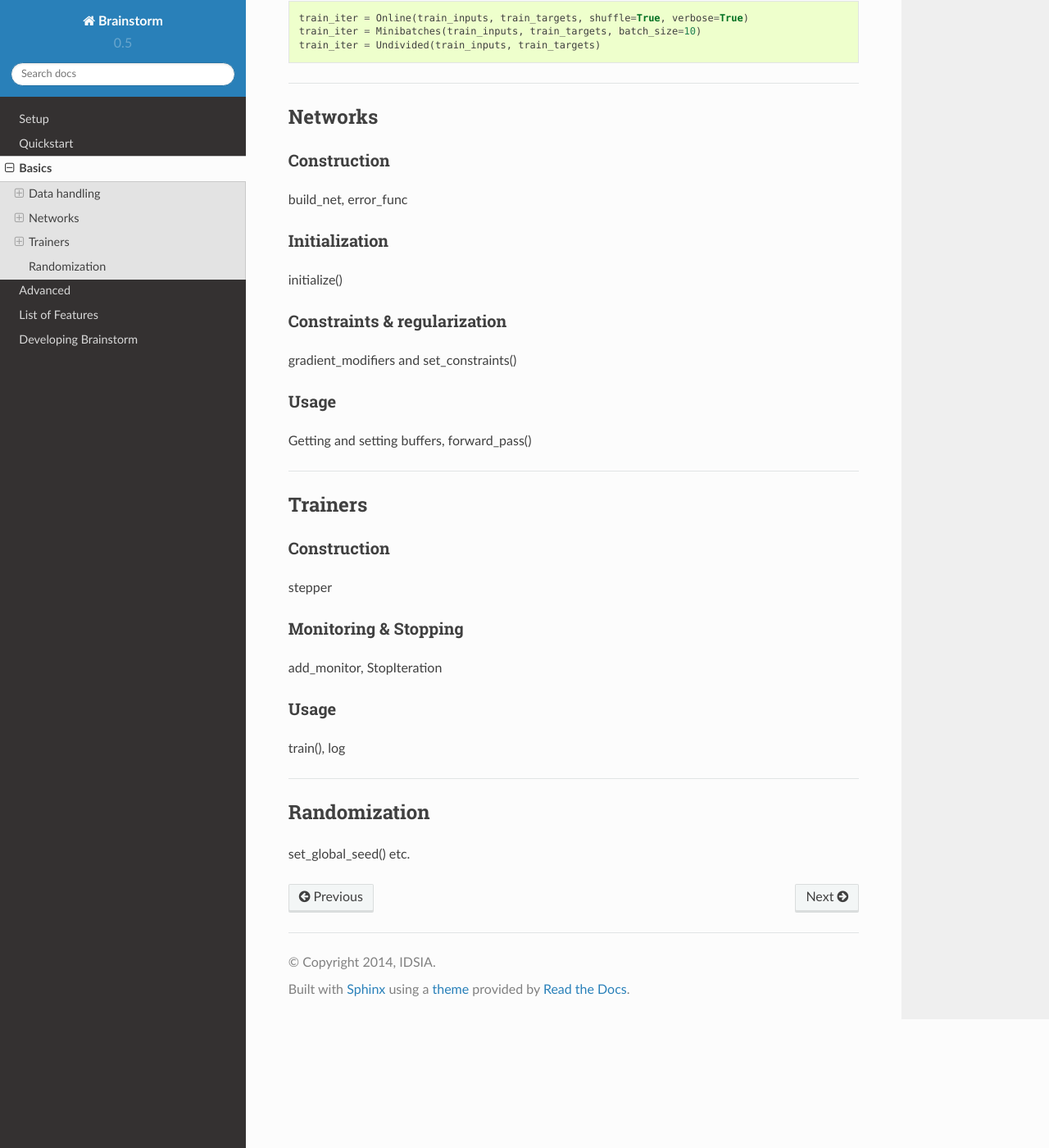
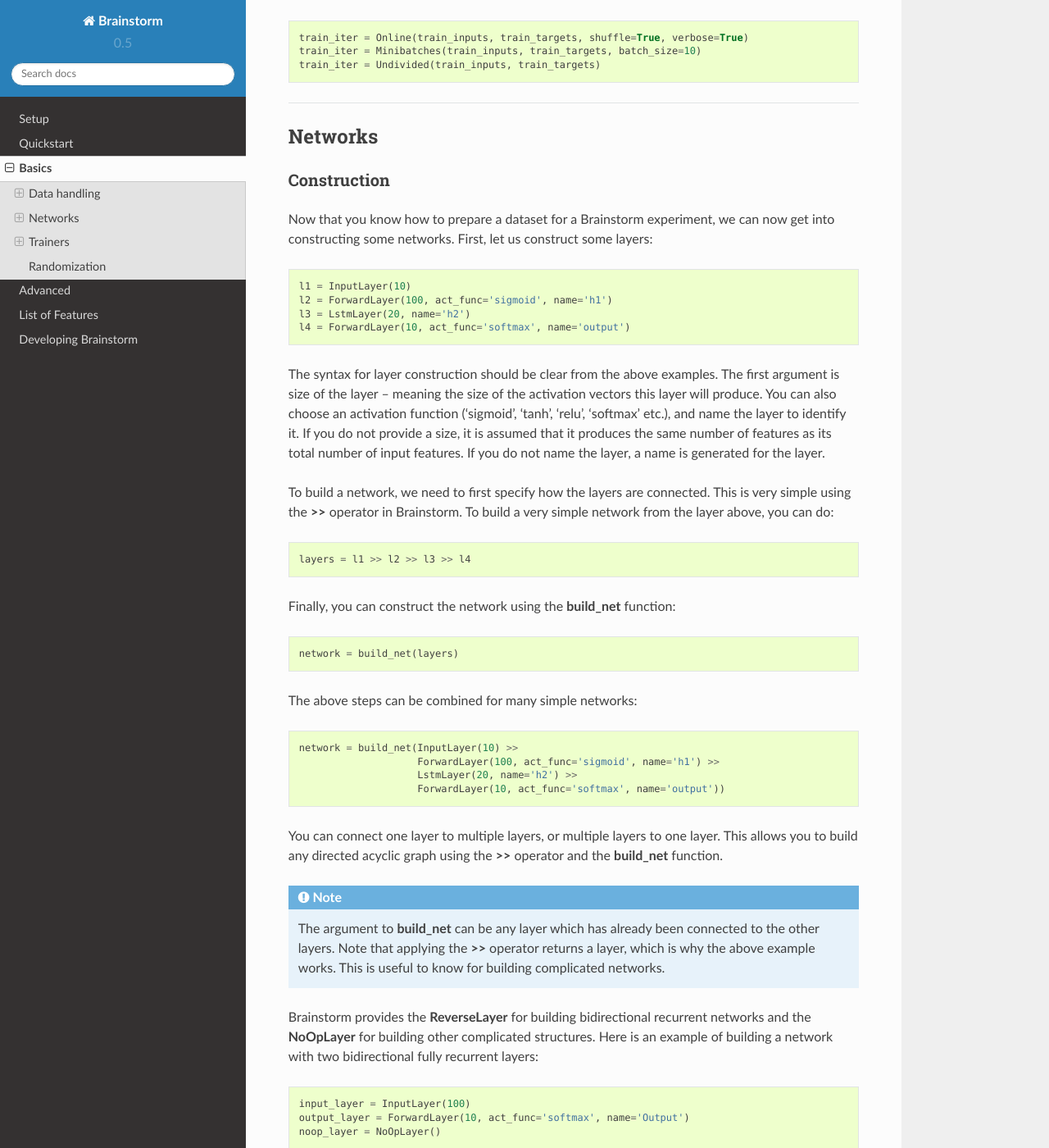
Before and after one commit to Qwlouse/pylstm, a Sphinx documentation site: the page built from doc/source/basic.rst, in a window 1280 px wide and 1400 px high, scrolled down 2238 px. Shown: the whole window at 82% size. Built offline with Sphinx 7.4.7 and the Read the Docs theme 2.0.0, drawn with Linux system fonts in a browser that asks for light colours; some of the changed text lies outside the part shown.

Commit message:
Docs for network construction

```diff
--- a/doc/source/basic.rst
+++ b/doc/source/basic.rst
@@ -71,7 +71,9 @@
 .. note::
     It is highly recommended that you always you 3 dimensional
     arrays as your raw data with which you build **Targets** objects,
-    even if some dimensions are not needed. For example, for
+    even if some dimensions are not needed.
+    You can see we did this for the MNIST dataset (:ref:`getdata`).
+    For example, for
     sequencewise classification, you will have targets for each
     sequence. In this case, the *masks* should be of shape
     (number of time steps, number of samples, 1)
@@ -103,7 +105,7 @@
 Data Iterators
 --------------
 
-Brainstrom uses *data iterators* to cycle through combined inputs and targets
+Brainstrom uses *data iterators* to cycle through the input-target pairs
 in a dataset. Three kinds of *data iterators* are available, covering most
 use cases:
 
@@ -134,7 +136,67 @@
 Construction
 ------------
 
-build_net, error_func
+Now that you know how to prepare a dataset for a Brainstorm experiment,
+we can now get into constructing some networks. First,
+let us construct some layers::
+
+    l1 = InputLayer(10)
+    l2 = ForwardLayer(100, act_func='sigmoid', name='h1')
+    l3 = LstmLayer(20, name='h2')
+    l4 = ForwardLayer(10, act_func='softmax', name='output')
+
+The syntax for layer construction should be clear from the above examples.
+The first argument is size of the layer -- meaning the size of the activation
+vectors this layer will produce. You can also choose an activation function
+('sigmoid', 'tanh', 'relu', 'softmax' etc.), and name the layer to identify
+it. If you do not provide a size, it is assumed that it produces the same
+number of features as its total number of input features. If you do
+not name the layer, a name is generated for the layer.
+
+To build a network, we need to first specify how the layers are connected.
+This is very simple using the **>>** operator in Brainstorm. To build
+a very simple network from the layer above, you can do::
+
+    layers = l1 >> l2 >> l3 >> l4
+
+Finally, you can construct the network using the **build_net** function::
+
+    network = build_net(layers)
+
+The above steps can be combined for many simple networks::
+
+    network = build_net(InputLayer(10) >>
+                        ForwardLayer(100, act_func='sigmoid', name='h1') >>
+                        LstmLayer(20, name='h2') >>
+                        ForwardLayer(10, act_func='softmax', name='output'))
+
+You can connect one layer to multiple layers, or multiple layers to one layer.
+This allows you to build any directed acyclic graph using the **>>** operator
+and the **build_net** function.
+
+.. note::
+    The argument to **build_net** can be any layer which has already been
+    connected to the other layers. Note that applying the **>>** operator
+    returns a layer, which is why the above example works.
+    This is useful to know for building complicated networks.
+
+
+Brainstorm provides the **ReverseLayer** for building bidirectional
+recurrent networks and the **NoOpLayer** for building other complicated
+structures. Here is an example of building a network with
+two bidirectional fully recurrent layers::
+
+    input_layer = InputLayer(100)
+    output_layer = ForwardLayer(10, act_func='softmax', name='Output')
+    noop_layer = NoOpLayer()
+
+    input_layer >> RnnLayer(40, name='ForwardRec-1', act_func='tanh') >> noop_layer
+    input_layer >> ReverseLayer() >> RnnLayer(40, name='BackwardRec-1', act_func='tanh') >> ReverseLayer() >> noop_layer
+
+    noop_layer >> RnnLayer(20, name='ForwardRec-2', act_func='tanh') >> output_layer
+    noop_layer >> ReverseLayer() >> RnnLayer(20, name='BackwardRec-2', act_func='tanh') >> ReverseLayer() >> output_layer
+
+    net = build_net(output_layer)
 
 .. _init_network:
 
@@ -167,7 +229,7 @@
 Construction
 ------------
 
-stepper
+Network error_func, stepper
 
 
 .. _monitor_stop:
--- a/doc/source/setup.rst
+++ b/doc/source/setup.rst
@@ -43,6 +43,7 @@
 
     cd doc
     make html
+    cd ..
 
 If everything went smoothly, you can install by calling::
 
```
Also changed, not shown: doc/source/quickstart.rst (+5 -2 lines).
